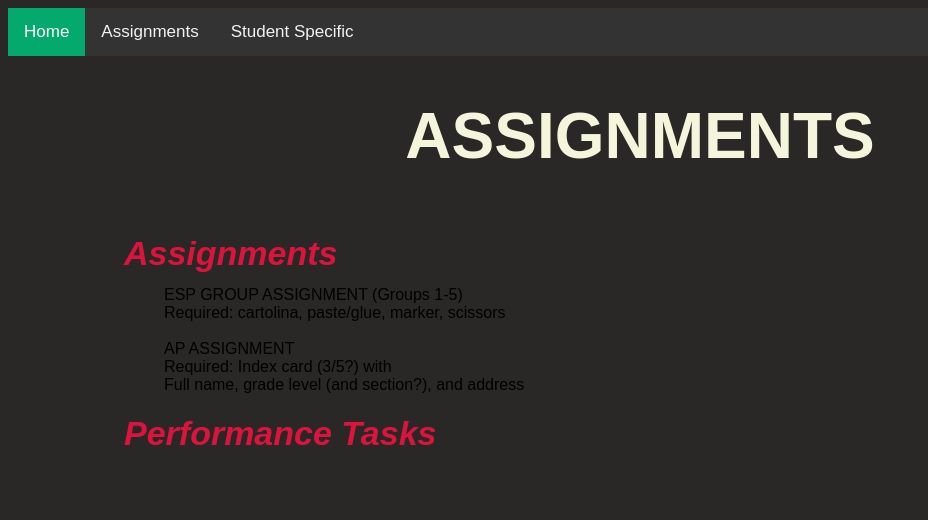
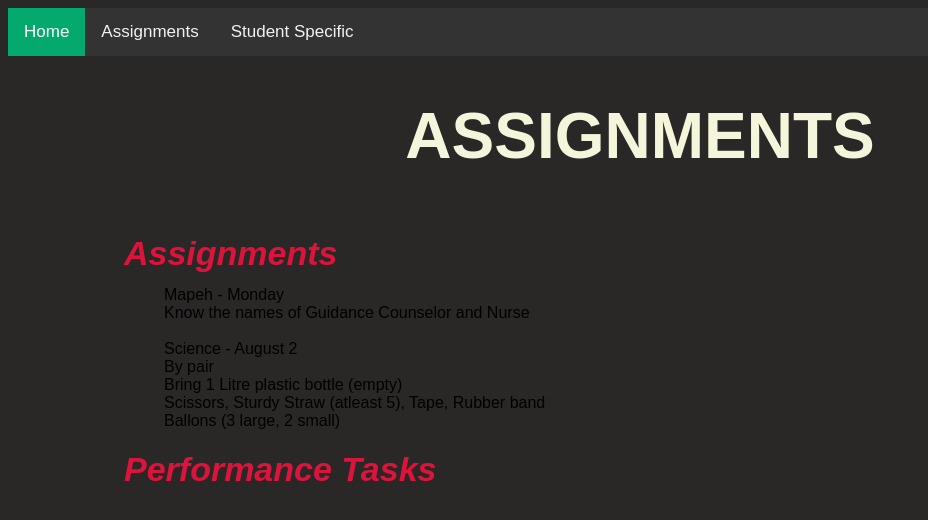
Before and after one commit to CubeOfJazz/LewisAssignments, a plain HTML site: page Assignments.html in a window 1280 px wide. Shown: the whole page, without its empty margins (0-928 px from the left). Drawn offline with Linux system fonts and the light colour scheme.

Commit message:
Add files via upload

```diff
--- a/Assignments.html
+++ b/Assignments.html
@@ -20,16 +20,20 @@
     <br>
     <p id="assignment-var">
         <br>
-        ESP GROUP ASSIGNMENT (Groups 1-5)
+        Mapeh - Monday
         <br>
-        Required: cartolina, paste/glue, marker, scissors
+        Know the names of Guidance Counselor and Nurse
         <br>
         <br>
-        AP ASSIGNMENT
+        Science - August 2
         <br>
-        Required: Index card (3/5?) with
+        By pair
         <br>
-        Full name, grade level (and section?), and address
+        Bring 1 Litre plastic bottle (empty)
+        <br>
+        Scissors, Sturdy Straw (atleast 5), Tape, Rubber band
+        <br>
+        Ballons (3 large, 2 small)
     </p>
 
     <br>
@@ -42,6 +46,8 @@
     <br>
     <br>
     <br>
+    <br>
+    <br>
     <b><i id="perf">Performance Tasks</i></b>
 </body>
 </html>
```
